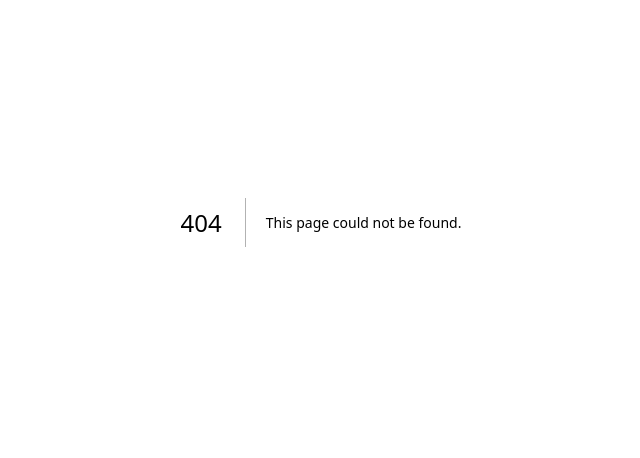
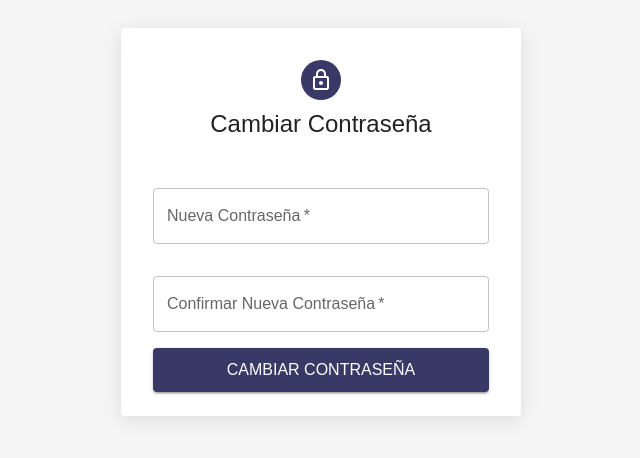
Before and after one commit to YordanisPonce/aserefood-backoffice, a Next.js app: page /change-password in a window 1280 px wide. Before the commit this address had no page. Shown: the part 178-636 px from the top of the page, without its empty margins (319-959 px from the left). Built offline with nearby package versions, Linux system fonts and the light colour scheme.

Commit message:
feat: structuring the password change flow

```diff
--- /dev/null
+++ b/src/app/change-password/page.tsx
@@ -0,0 +1,20 @@
+"use client";
+import ChangePasswordCard from "@/components/partials/ChangePasswordCard/ChangePasswordCard";
+import { Box } from "@mui/material";
+import React from "react";
+
+export default function ChangePasswordPage() {
+  return (
+    <Box
+      sx={{
+        display: "flex",
+        justifyContent: "center",
+        alignItems: "center",
+        height: "100vh",
+        backgroundColor: "#f5f5f5",
+      }}
+    >
+      <ChangePasswordCard />
+    </Box>
+  );
+}
--- /dev/null
+++ b/src/components/partials/ChangePasswordCard/ChangePasswordCard.tsx
@@ -0,0 +1,104 @@
+"use client";
+import React from "react";
+import {
+  Card,
+  CardContent,
+  TextField,
+  Typography,
+  Box,
+  Alert,
+} from "@mui/material";
+import { styled } from "@mui/system";
+import LockOutlinedIcon from "@mui/icons-material/LockOutlined";
+import Button from "@/components/ui/Button";
+import useChangePasswordForm from "./hooks/useChangePasswordCard";
+
+
+const LockIcon = styled(LockOutlinedIcon)(({ theme }) => ({
+  fontSize: 40,
+  padding: theme.spacing(1),
+  backgroundColor: theme.palette.primary.main,
+  color: theme.palette.common.white,
+  borderRadius: "50%",
+  marginBottom: theme.spacing(1),
+}));
+
+export default function ChangePasswordCard () {
+  const { register, handleSubmit, errors } = useChangePasswordForm();
+
+  return (
+    <Card
+      sx={{
+        maxWidth: 400,
+        width: "100%",
+        boxShadow: "0 4px 20px 0 rgba(0,0,0,0.1)",
+        transition: "transform 0.3s ease-in-out, box-shadow 0.3s ease-in-out",
+        "&:hover": {
+          transform: "translateY(-5px)",
+          boxShadow: "0 12px 30px 0 rgba(0,0,0,0.2)",
+        },
+      }}
+    >
+      <CardContent sx={{ padding: 4 }}>
+        <Box
+          sx={{
+            display: "flex",
+            flexDirection: "column",
+            alignItems: "center",
+          }}
+        >
+          <LockIcon />
+          <Typography component="h1" variant="h5" sx={{ mb: 3 }}>
+            Cambiar Contraseña
+          </Typography>
+          {errors.root?.message && (
+            <Alert severity="error" sx={{ width: "100%", mb: 2 }}>
+              {errors.root.message}
+            </Alert>
+          )}
+          <Box
+            component="form"
+            noValidate
+            onSubmit={handleSubmit}
+            sx={{ mt: 1, width: "100%" }}
+          >
+            <TextField
+              margin="normal"
+              required
+              fullWidth
+              id="newPassword"
+              label="Nueva Contraseña"
+              type="password"
+              autoComplete="new-password"
+              {...register("newPassword")}
+              error={!!errors.newPassword}
+              helperText={errors.newPassword?.message}
+              sx={{ mb: 2 }}
+            />
+            <TextField
+              margin="normal"
+              required
+              fullWidth
+              id="confirmPassword"
+              label="Confirmar Nueva Contraseña"
+              type="password"
+              autoComplete="new-password"
+              {...register("confirmPassword")}
+              error={!!errors.confirmPassword}
+              helperText={errors.confirmPassword?.message}
+              sx={{ mb: 2 }}
+            />
+            <Button
+              type="submit"
+              fullWidth
+              variant="contained"
+              color="primary"
+            >
+              Cambiar Contraseña
+            </Button>
+          </Box>
+        </Box>
+      </CardContent>
+    </Card>
+  );
+};
--- /dev/null
+++ b/src/components/partials/ChangePasswordCard/hooks/useChangePasswordCard.tsx
@@ -0,0 +1,48 @@
+"use client"
+import { useForm } from "react-hook-form";
+import { z } from "zod";
+import { zodResolver } from "@hookform/resolvers/zod";
+
+const changePasswordSchema = z
+  .object({
+    newPassword: z
+      .string()
+      .min(8, "La contraseña debe tener al menos 8 caracteres")
+      .regex(
+        /^(?=.*[a-z])(?=.*[A-Z])(?=.*\d)(?=.*[@$!%*?&])[A-Za-z\d@$!%*?&]{8,}$/,
+        "La contraseña debe contener al menos una letra mayúscula, una minúscula, un número y un carácter especial"
+      ),
+    confirmPassword: z.string(),
+  })
+  .refine((data) => data.newPassword === data.confirmPassword, {
+    message: "Las contraseñas no coinciden",
+    path: ["confirmPassword"],
+  });
+
+type ChangePasswordFormValues = z.infer<typeof changePasswordSchema>;
+
+export default function useChangePasswordForm() {
+  const {
+    register,
+    handleSubmit,
+    formState: { errors },
+    setError,
+  } = useForm<ChangePasswordFormValues>({
+    resolver: zodResolver(changePasswordSchema),
+  });
+
+  const onSubmit = async (data: ChangePasswordFormValues) => {
+    try {
+
+      console.log("Contraseña cambiada:", data.newPassword);
+
+    } catch (error) {
+      setError("root", {
+        type: "manual",
+        message: "Error al cambiar la contraseña. Por favor, intente de nuevo.",
+      });
+    }
+  };
+
+  return { register, handleSubmit: handleSubmit(onSubmit), errors };
+}
```
Also changed, not shown: src/app/forgot-password/page.tsx (added, +19 -0 lines), src/components/partials/ForgotPasswordCard/ForgotPasswordCard.tsx (added, +95 -0 lines), src/components/partials/ForgotPasswordCard/hooks/useForgotPasswordCard.tsx (added, +33 -0 lines).
